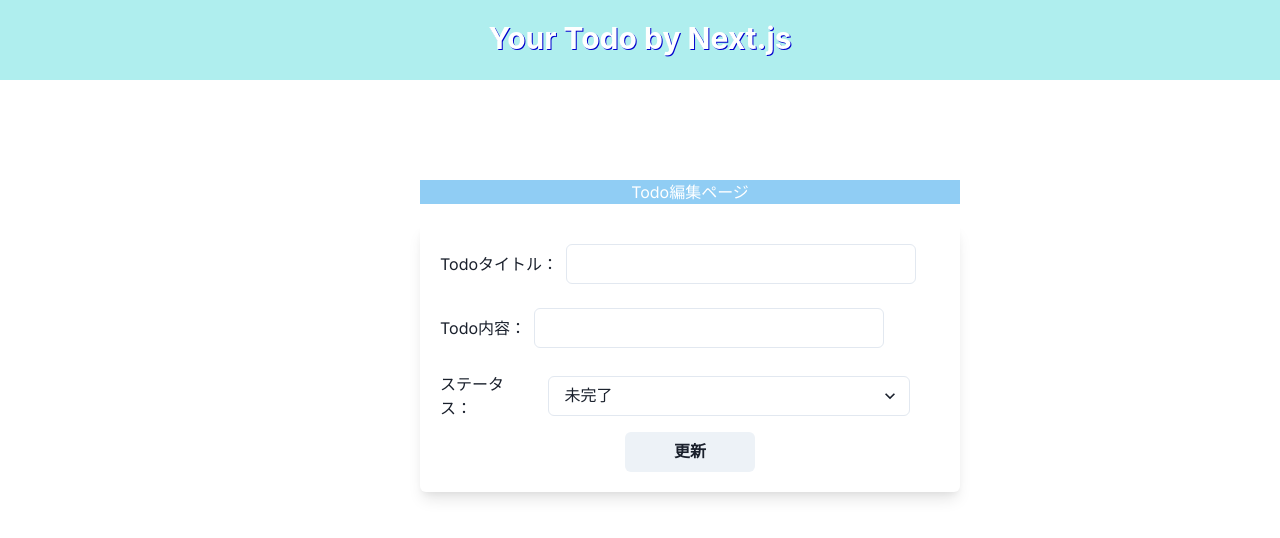
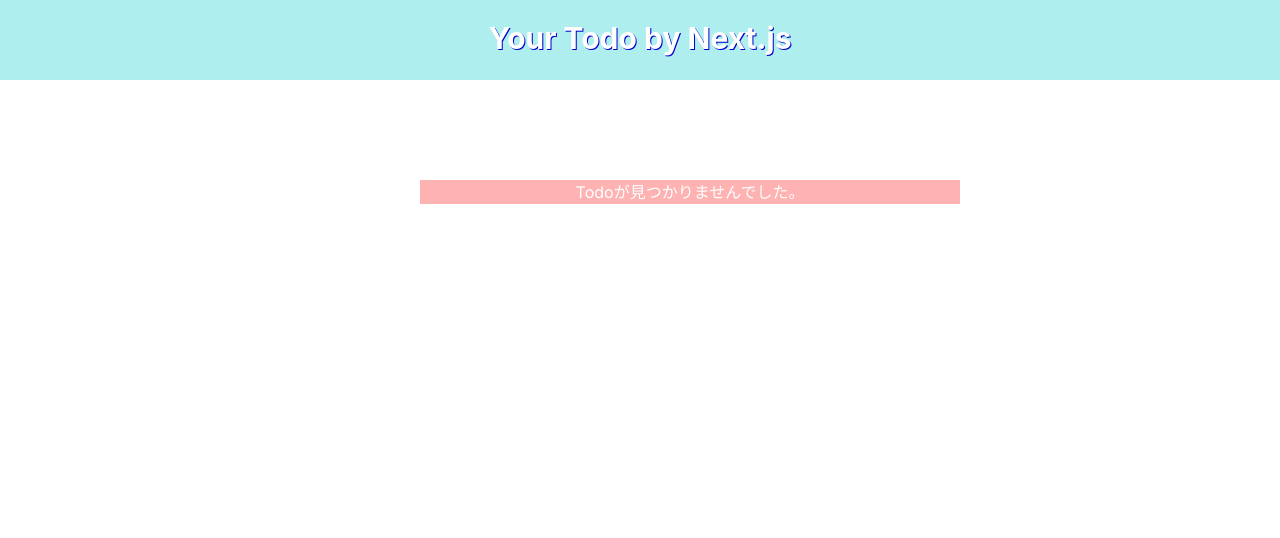
Before and after one commit to y-u27/your-todo-by-Next.js, a Next.js app: page /todos/1/edit in a window 1280 px wide. Shown: the top 538 px of the page. Built offline with nearby package versions, Linux system fonts and the light colour scheme.

Commit message:
Recoilc導入

```diff
--- a/src/components/TodoEdit.tsx
+++ b/src/components/TodoEdit.tsx
@@ -1,6 +1,7 @@
 //・TODO編集
 "use client";
 import { TodoData } from "@/app/types/types";
+import { todoState } from "@/atom/todoState";
 import {
   Box,
   Button,
@@ -14,6 +15,7 @@ import {
 } from "@chakra-ui/react";
 import { useRouter } from "next/navigation";
 import { useRef } from "react";
+import { useRecoilValue } from "recoil";
 
 interface paramsProps {
   id: number;
@@ -40,6 +42,29 @@ const TodoEdit = ({ id }: paramsProps) => {
   const titleRef = useRef<HTMLInputElement | null>(null);
   const contentRef = useRef<HTMLInputElement | null>(null);
   const statusRef = useRef<HTMLSelectElement | null>(null);
+
+  const todosArticle: TodoData[] | undefined = useRecoilValue(todoState);
+  const todosArticles = todosArticle?.find((todo) => todo.id === id);
+
+  if (!todosArticles) {
+    return (
+      <Box padding="100px">
+        <Text
+          w="50%"
+          mx="320px"
+          display="flex"
+          justifyContent="center"
+          alignItems="center"
+          bgColor="red.200"
+          color="white"
+          fontSize={16}
+          mb={5}
+        >
+          Todoが見つかりませんでした。
+        </Text>
+      </Box>
+    );
+  }
 
   const handleSubmit = async (e: React.FormEvent) => {
     e.preventDefault();
```
